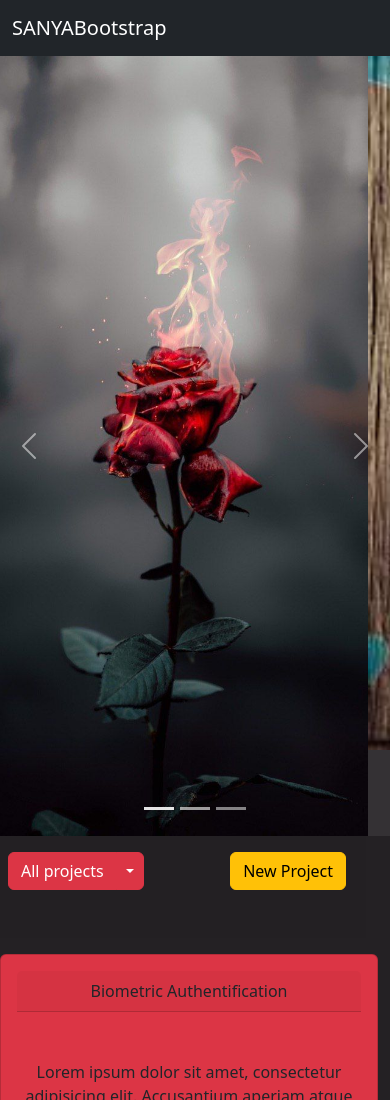
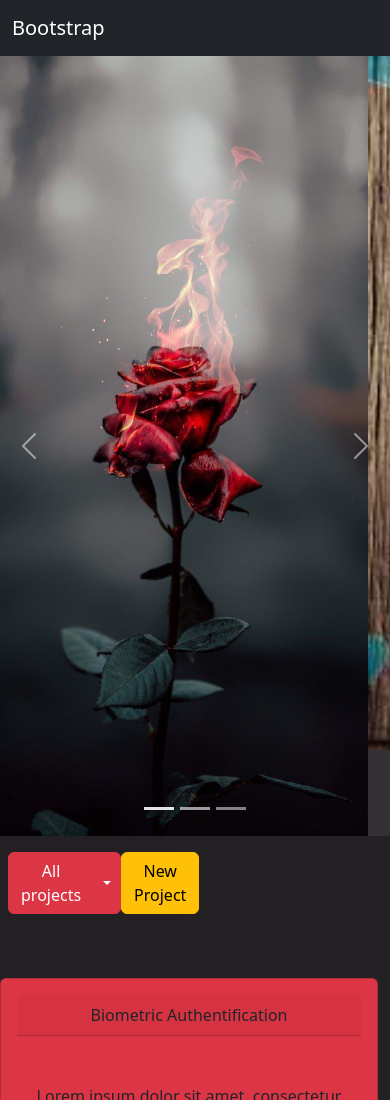
Before and after one commit to 292-group/web-pz-1-12, a website: page app/index.html in a window 390 px wide. Shown: the top 1100 px of the page. Drawn offline with nearby package versions, Linux system fonts and the light colour scheme; files that its build step writes are made by us from their sources.

Commit message:
mkoza  (feat) doing 2 columns

```diff
--- a/app/index.html
+++ b/app/index.html
@@ -11,7 +11,7 @@
 <body>
 <nav class="navbar navbar-expand-lg navbar-dark bg-dark">
   <div class="container-fluid">
-    <a class="navbar-brand" href="#">SANYABootstrap</a>
+    <a class="navbar-brand" href="#">Bootstrap</a>
     <div class="collapse navbar-collapse" id="navbarScroll">
       <ul class="navbar-nav me-auto my-2 my-lg-0 navbar-nav-scroll" style="--bs-scroll-height: 100px;">
         <li class="nav-item">
@@ -104,7 +104,7 @@
 
     <div class="row dark-bg">
       <div class="row">
-      <div class="col-12 col-md-12 col-lg-12 pb-5 dark-bg">
+      <div class="col-6 col-md-6 col-lg-12 pb-5 dark-bg">
         <div class="px-2 container-fluid d-flex justify-content-between mt-3">
           <div class="btn-group">
             <button type="button" class="btn btn-danger">All projects</button>
@@ -121,6 +121,7 @@
         </div>
       </div>
     </div>
+
       <div class="mt-3 col-sm-12 col-md-6 col-xl-3">
         <div class="card bg-danger">
           <div class="card-body">
@@ -143,6 +144,7 @@
           </div>
         </div>
       </div>
+
       <div class="mt-3 col-sm-12 col-md-6 col-xl-3">
         <div class="card bg-primary">
           <div class="card-body">
@@ -165,6 +167,7 @@
           </div>
         </div>
       </div>
+
       <div class="mt-3 col-sm-12 col-md-6 col-xl-3">
         <div class="card bg-warning">
           <div class="card-body">
@@ -187,6 +190,7 @@
           </div>
         </div>
       </div>
+
       <div class="mt-3 col-sm-12 col-md-6 col-xl-3">
         <div class="card bg-info">
           <div class="card-body">
@@ -209,6 +213,7 @@
           </div>
         </div>
       </div>
+
       <div class="mt-3 col-sm-12 col-md-6 col-xl-3">
         <div class="card bg-info">
           <div class="card-body">
--- a/app/scss/media-query.scss
+++ b/app/scss/media-query.scss
@@ -6,6 +6,7 @@
 @media (max-width: 768px) {
   .dark-bg{
     background-color: antiquewhite;
+
   }
 }
 
```
Also changed, not shown: 1 other file.
